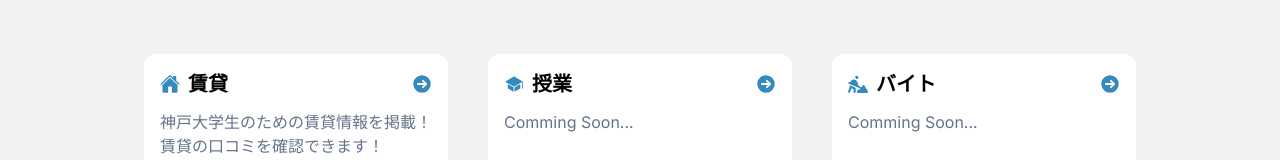
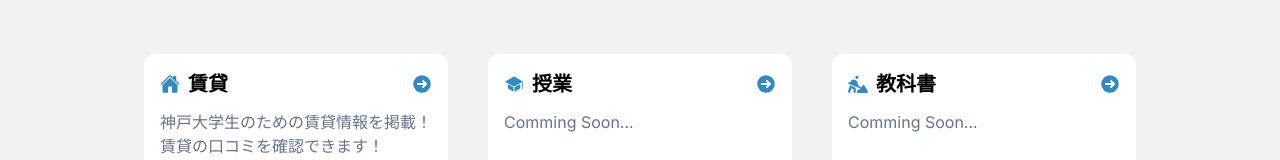
Before and after one commit to A4-dev-team/shindaihub, a Next.js app: page / in a window 1280 px wide. Shown: the part 287-447 px from the top of the page. Built offline with nearby package versions, Linux system fonts and the light colour scheme.

Commit message:
バイトから教科書に変更

```diff
--- a/app/page.tsx
+++ b/app/page.tsx
@@ -43,7 +43,7 @@
                     />
                     <ServiceBlock
                         disabled={true}
-                        serviceName="バイト"
+                        serviceName="教科書"
                         icon={<FaPersonDigging className="h-10 w-10" />}
                         url=""
                         textContent={["Comming Soon..."]}
```
